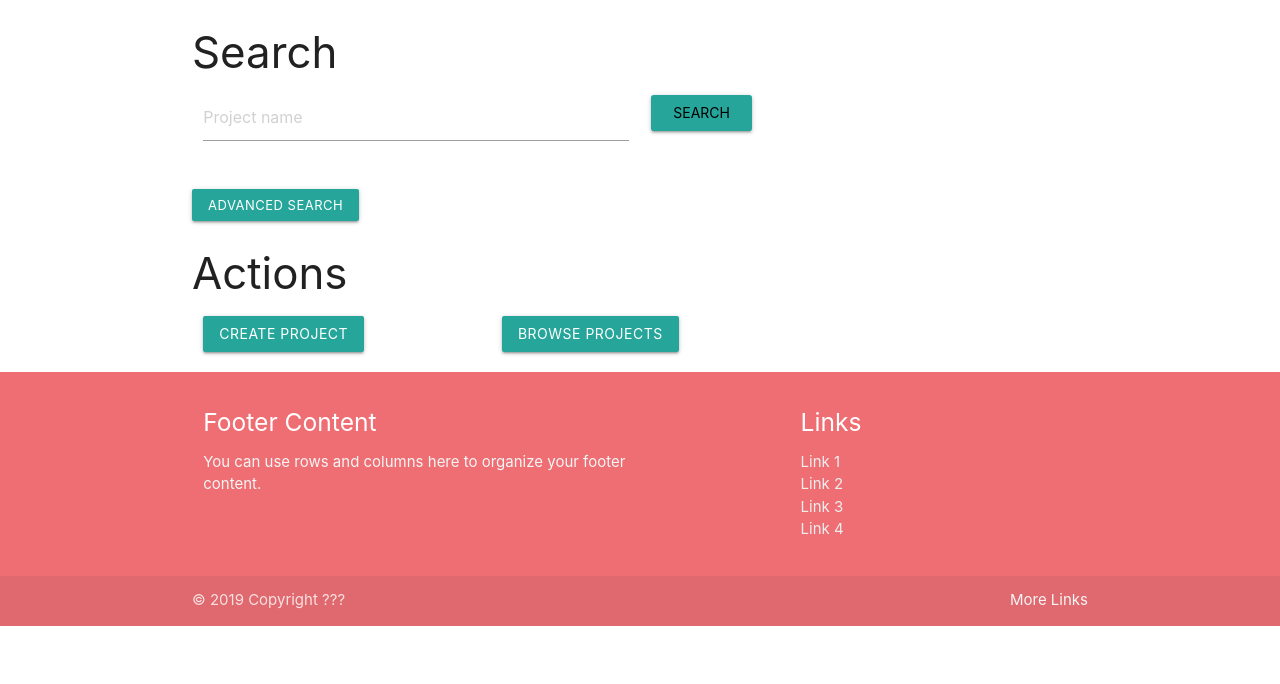
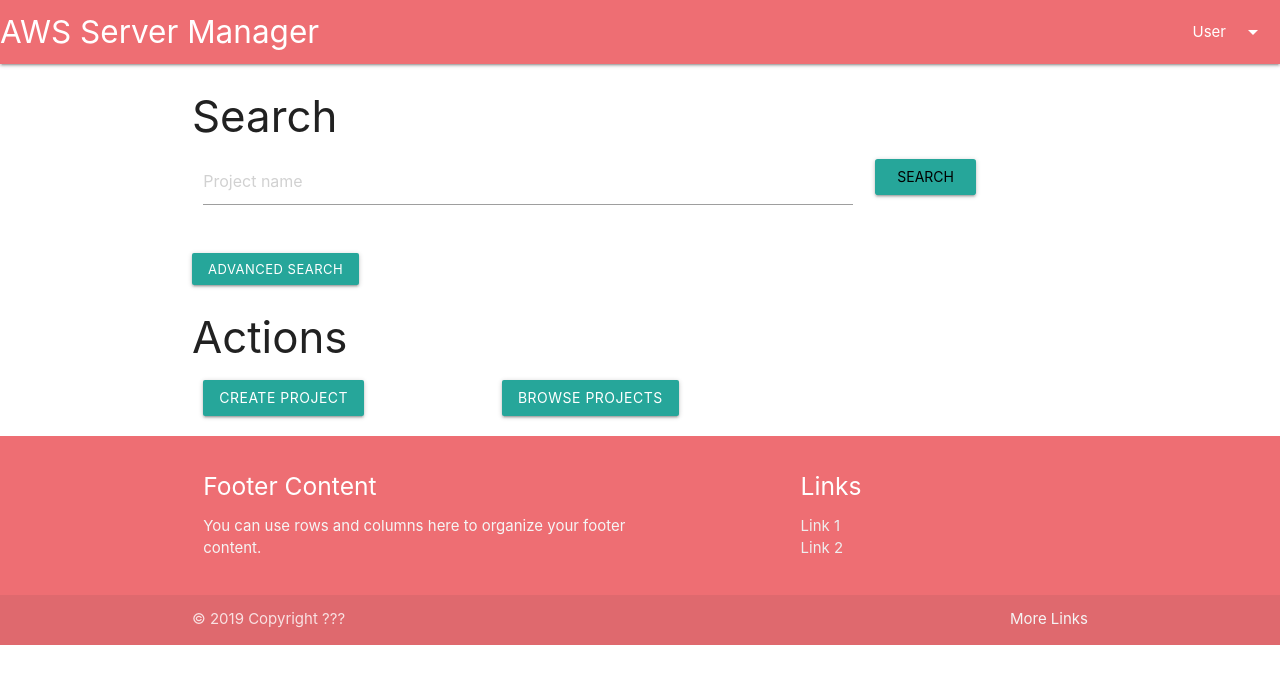
Before and after one commit to tyler-cromwell/SDP, an Angular app: page / in a window 1280 px wide. Shown: the top 684 px of the page. Built offline with nearby package versions, Linux system fonts and the light colour scheme.

Commit message:
[home]: Added user dropdown and header skeleton for home page, but lifted to up to the app component level

```diff
--- a/src/app/app.component.html
+++ b/src/app/app.component.html
@@ -1,3 +1,21 @@
+<ul id="user-dropdown" class="dropdown-content">
+  <li><a href="#!">two</a></li>
+  <li class="divider"></li>
+  <li><a href="#!">three</a></li>
+</ul>
+
+
+<nav>
+  <div class="nav-wrapper">
+    <a class="brand-logo" routerLink="/" routerLinkActive="">AWS Server Manager</a>
+    <ul class="right hide-on-med-and-down">
+      <!--<li><a href="#!">Link</a></li>-->
+      <li><a class="dropdown-trigger" href="#!" data-target="user-dropdown">User<i class="material-icons right">arrow_drop_down</i></a></li>
+    </ul>
+  </div>
+</nav>
+
+
 <div class="container">
   <router-outlet></router-outlet>
 </div>
@@ -16,8 +34,6 @@
         <ul>
           <li><a class="grey-text text-lighten-3" href="#!">Link 1</a></li>
           <li><a class="grey-text text-lighten-3" href="#!">Link 2</a></li>
-          <li><a class="grey-text text-lighten-3" href="#!">Link 3</a></li>
-          <li><a class="grey-text text-lighten-3" href="#!">Link 4</a></li>
         </ul>
       </div>
     </div>
--- a/src/app/app.component.ts
+++ b/src/app/app.component.ts
@@ -1,4 +1,6 @@
 import { Component } from '@angular/core';
+import * as M from "materialize-css/dist/js/materialize";
+
 
 @Component({
   selector: 'app-root',
@@ -7,4 +9,12 @@ import { Component } from '@angular/core';
 })
 export class AppComponent {
   title = 'SDP';
+
+  constructor() {
+    document.addEventListener('DOMContentLoaded', function() {
+      var elems = document.querySelectorAll('.dropdown-trigger');
+      var options = {};
+      var instances = M.Dropdown.init(elems, options);
+    });
+  }
 }
--- a/src/app/home/home.component.html
+++ b/src/app/home/home.component.html
@@ -2,12 +2,12 @@
   <div class="row">
     <h3>Search</h3>
 
-    <form action="" class="col s12">
+    <form action="#!" class="col s12">
       <div class="row">
-        <div class="col s6">
+        <div class="col s9">
           <input type="text" placeholder="Project name">
         </div>
-        <div class="col s6">
+        <div class="col s3">
           <input type="submit" value="Search" class="waves-effect waves-light btn"/>
         </div>
       </div>
--- a/src/index.html
+++ b/src/index.html
@@ -7,6 +7,7 @@
   <meta name="viewport" content="width=device-width, initial-scale=1">
   <link rel="icon" type="image/x-icon" href="favicon.ico">
   <link rel="stylesheet" href="https://cdnjs.cloudflare.com/ajax/libs/materialize/1.0.0/css/materialize.min.css">
+  <link href="https://fonts.googleapis.com/icon?family=Material+Icons" rel="stylesheet">
 </head>
 <body>
   <app-root></app-root>
```
